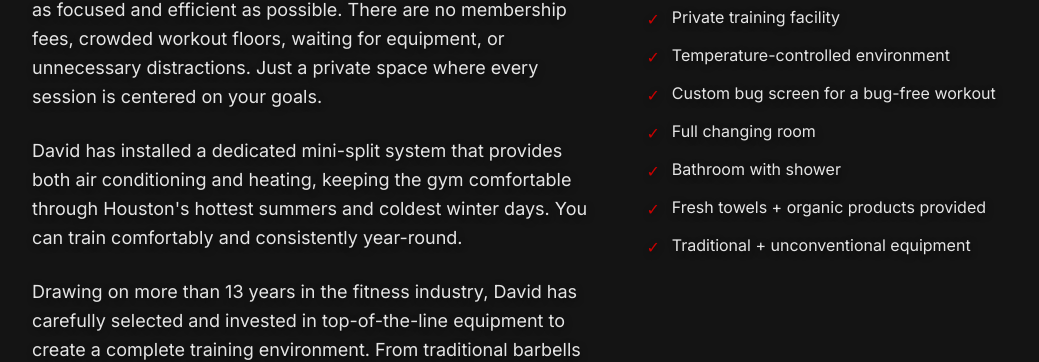
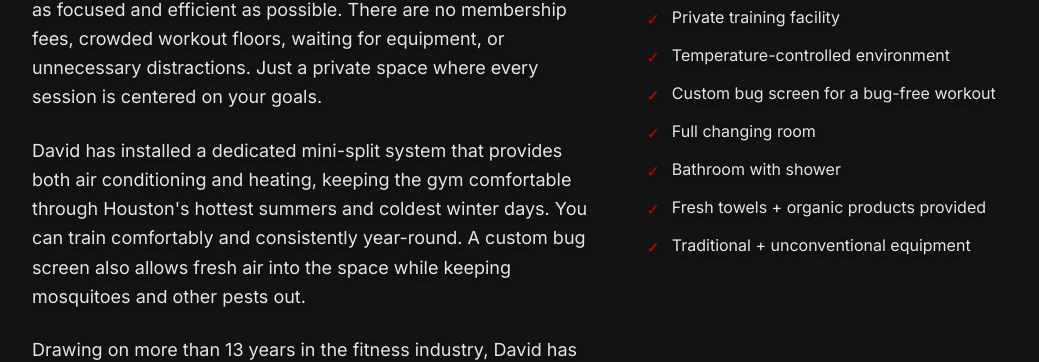
Before and after one commit to davidzabinskifitness/dzf-website, a Next.js app: page /facility in a window 1280 px wide. Shown: the part 773-1135 px from the top of the page, without its empty margins (120-1159 px from the left). Built offline with nearby package versions, Linux system fonts and the light colour scheme.

Commit message:
Add bug screen details to Gym description

```diff
--- a/app/facility/page.tsx
+++ b/app/facility/page.tsx
@@ -52,7 +52,9 @@ export default function FacilityPage() {
               David has installed a dedicated mini-split system that provides both
               air conditioning and heating, keeping the gym comfortable through
               Houston&apos;s hottest summers and coldest winter days. You can train
-              comfortably and consistently year-round.
+              comfortably and consistently year-round. A custom bug screen also
+              allows fresh air into the space while keeping mosquitoes and other
+              pests out.
             </p>
             <p className="text-[#e5e5e5] text-lg leading-relaxed">
               Drawing on more than 13 years in the fitness industry, David has
```
